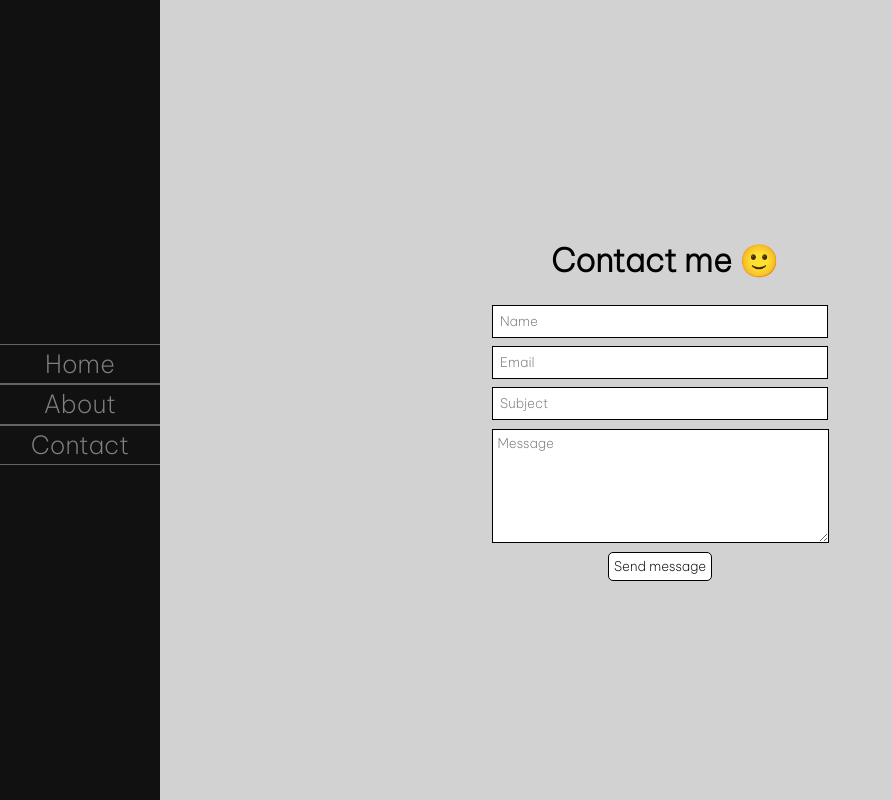
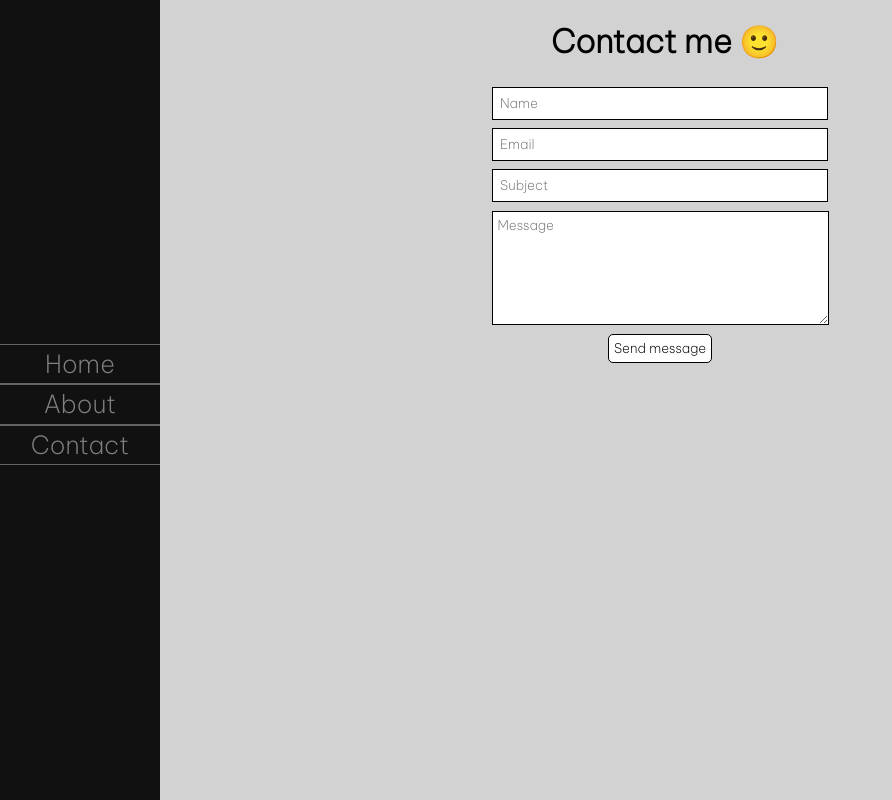
Before and after one commit to FredrikFalto/Portfolio-Inlamning-JS2, a React (Create React App) app: page /contact in a window 1280 px wide. Shown: the whole page, without its empty margins (0-892 px from the left). Built offline with nearby package versions, Linux system fonts and the light colour scheme.

Commit message:
minor changes to css

```diff
--- a/public/styles.css
+++ b/public/styles.css
@@ -46,8 +46,9 @@
 }
 
 .contactForm {
-    display: relative;
-    margin-top: 30vh;
+    display: flex;
+    justify-content: center;
+    /* margin-top: 30vh; */
 }
 
 .contactForm ul {
@@ -83,7 +84,6 @@
 
 .contactForm button {
     font-family: "Be Vietnam Pro", sans-serif;
-    text-align: center;
     border: 1px solid black;
     padding: 5px;
     background: white;
--- /dev/null
+++ b/src/index.css
@@ -0,0 +1,13 @@
+body {
+  margin: 0;
+  font-family: -apple-system, BlinkMacSystemFont, 'Segoe UI', 'Roboto', 'Oxygen',
+    'Ubuntu', 'Cantarell', 'Fira Sans', 'Droid Sans', 'Helvetica Neue',
+    sans-serif;
+  -webkit-font-smoothing: antialiased;
+  -moz-osx-font-smoothing: grayscale;
+}
+
+code {
+  font-family: source-code-pro, Menlo, Monaco, Consolas, 'Courier New',
+    monospace;
+}
```
